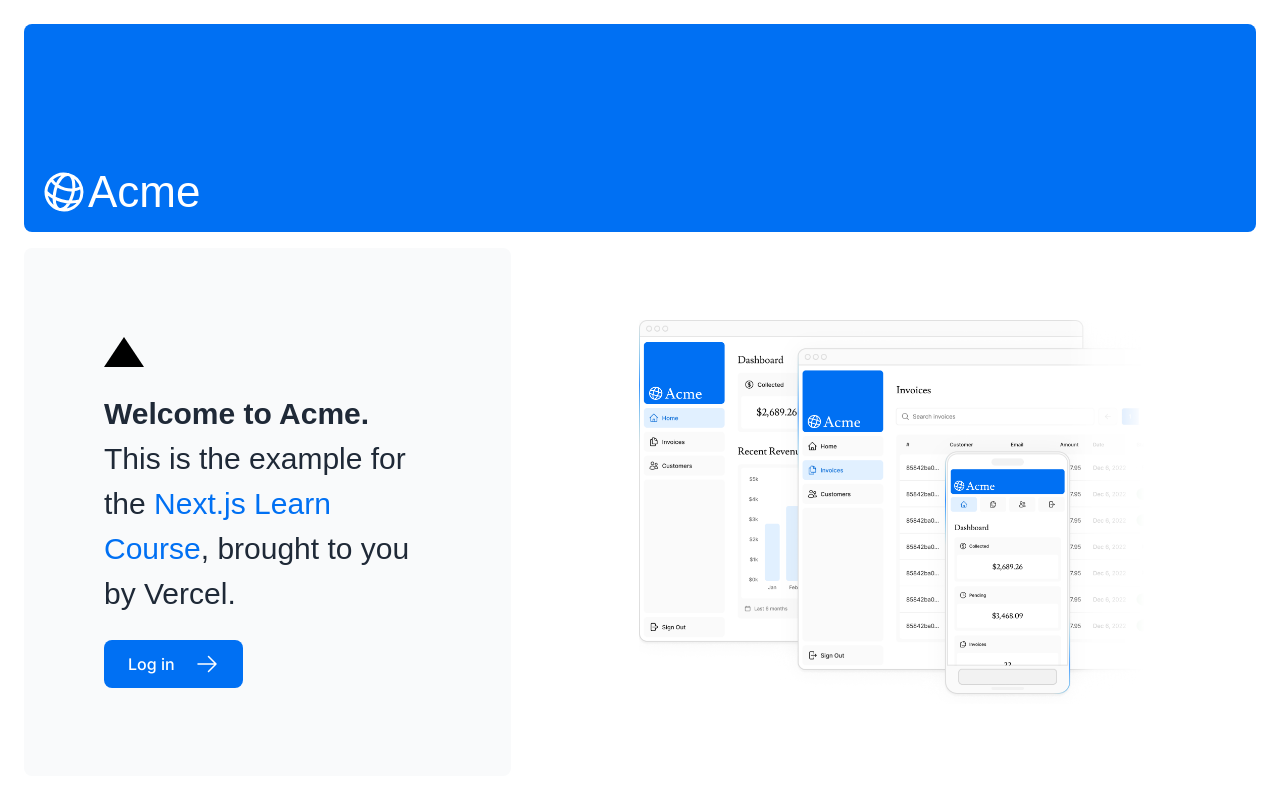
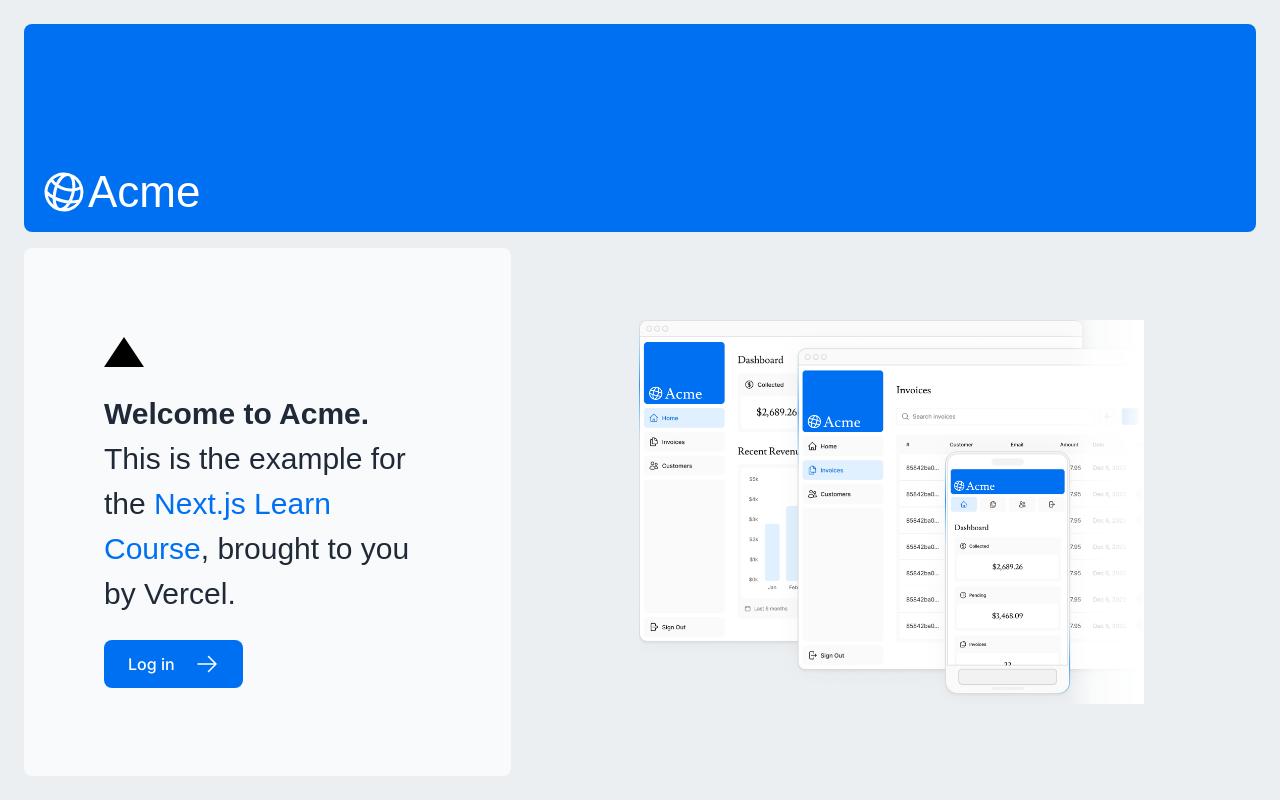
Before and after one commit to colorado-quinn/DozerMatch, a Next.js app in the folder nextjs-dashboard/: page / in a window 1280 px wide. Built offline with nearby package versions, Linux system fonts and the light colour scheme; a web font is replaced by a local one.

Commit message:
add initial mui theme

```diff
--- a/nextjs-dashboard/app/dashboard/search/page.tsx
+++ b/nextjs-dashboard/app/dashboard/search/page.tsx
@@ -14,10 +14,12 @@
   FormGroup,
   Slider,
   TextField,
+  Button,
 } from '@mui/material';
 import * as EmailValidator from 'email-validator';
 import { phone } from 'phone';
-import { Button } from '@/app/ui/button';
+// import { Button } from '@/app/ui/button';
+
 
 export default function Page() {
   const [includeSmall, setIncludeSmall] = useState(false);
@@ -169,8 +171,8 @@
       <DialogTitle>Request More Information</DialogTitle>
       <DialogContent>
         <DialogContentText>
-          Want more info on this {dozerMoreInfo?.makeName}{' '}
-          {dozerMoreInfo?.modelName}? We&apos;d love to hear from you!
+          Want more info on the {dozerMoreInfo?.makeName}{' '}
+          {dozerMoreInfo?.modelName}? We&apos;re here to help!
         </DialogContentText>
         <div className="moreInfoInput">
           <TextField
@@ -205,7 +207,8 @@
         </div>
       </DialogContent>
       <DialogActions sx={{ justifyContent: 'center' }}>
-        <Button onClick={handleDialogOk} className='bg-blue-600'>Request Info</Button>
+      {/* <Button onClick={handleDialogOk} className='bg-blue-600'>Request Info</Button> */}
+      <Button onClick={handleDialogOk} variant="contained">Request Info!</Button>
       </DialogActions>
     </Dialog>
   );
--- a/nextjs-dashboard/app/layout.tsx
+++ b/nextjs-dashboard/app/layout.tsx
@@ -1,5 +1,6 @@
 import '@/app/ui/global.css';
 import { inter } from '@/app/ui/fonts';
+import ThemeRegistry from './ui/ThemeRegistry';
 
 export default function RootLayout({
   children,
@@ -8,7 +9,9 @@
 }) {
   return (
     <html lang="en">
-      <body className={`${inter.className} antialiased`}>{children}</body>
+      <body className={`${inter.className} antialiased`}>
+        <ThemeRegistry>{children}</ThemeRegistry>
+      </body>
     </html>
   );
 }
--- /dev/null
+++ b/nextjs-dashboard/app/ui/EmotionCache.tsx
@@ -0,0 +1,99 @@
+'use client';
+import * as React from 'react';
+import createCache from '@emotion/cache';
+import { useServerInsertedHTML } from 'next/navigation';
+import { CacheProvider as DefaultCacheProvider } from '@emotion/react';
+import type { EmotionCache, Options as OptionsOfCreateCache } from '@emotion/cache';
+
+
+// TODO: understand this better
+// https://github.com/mui/material-ui/blob/master/examples/material-ui-nextjs-ts/
+
+
+export type NextAppDirEmotionCacheProviderProps = {
+  /** This is the options passed to createCache() from 'import createCache from "@emotion/cache"' */
+  options: Omit<OptionsOfCreateCache, 'insertionPoint'>;
+  /** By default <CacheProvider /> from 'import { CacheProvider } from "@emotion/react"' */
+  CacheProvider?: (props: {
+    value: EmotionCache;
+    children: React.ReactNode;
+  }) => React.JSX.Element | null;
+  children: React.ReactNode;
+};
+
+// Adapted from https://github.com/garronej/tss-react/blob/main/src/next/appDir.tsx
+export default function NextAppDirEmotionCacheProvider(props: NextAppDirEmotionCacheProviderProps) {
+  const { options, CacheProvider = DefaultCacheProvider, children } = props;
+
+  const [registry] = React.useState(() => {
+    const cache = createCache(options);
+    cache.compat = true;
+    const prevInsert = cache.insert;
+    let inserted: { name: string; isGlobal: boolean }[] = [];
+    cache.insert = (...args) => {
+      const [selector, serialized] = args;
+      if (cache.inserted[serialized.name] === undefined) {
+        inserted.push({
+          name: serialized.name,
+          isGlobal: !selector,
+        });
+      }
+      return prevInsert(...args);
+    };
+    const flush = () => {
+      const prevInserted = inserted;
+      inserted = [];
+      return prevInserted;
+    };
+    return { cache, flush };
+  });
+
+  useServerInsertedHTML(() => {
+    const inserted = registry.flush();
+    if (inserted.length === 0) {
+      return null;
+    }
+    let styles = '';
+    let dataEmotionAttribute = registry.cache.key;
+
+    const globals: {
+      name: string;
+      style: string;
+    }[] = [];
+
+    inserted.forEach(({ name, isGlobal }) => {
+      const style = registry.cache.inserted[name];
+
+      if (typeof style !== 'boolean') {
+        if (isGlobal) {
+          globals.push({ name, style });
+        } else {
+          styles += style;
+          dataEmotionAttribute += ` ${name}`;
+        }
+      }
+    });
+
+    return (
+      <React.Fragment>
+        {globals.map(({ name, style }) => (
+          <style
+            key={name}
+            data-emotion={`${registry.cache.key}-global ${name}`}
+            // eslint-disable-next-line react/no-danger
+            dangerouslySetInnerHTML={{ __html: style }}
+          />
+        ))}
+        {styles && (
+          <style
+            data-emotion={dataEmotionAttribute}
+            // eslint-disable-next-line react/no-danger
+            dangerouslySetInnerHTML={{ __html: styles }}
+          />
+        )}
+      </React.Fragment>
+    );
+  });
+
+  return <CacheProvider value={registry.cache}>{children}</CacheProvider>;
+}
--- /dev/null
+++ b/nextjs-dashboard/app/ui/ThemeRegistry.tsx
@@ -0,0 +1,18 @@
+'use client';
+import * as React from 'react';
+import { ThemeProvider } from '@mui/material/styles';
+import CssBaseline from '@mui/material/CssBaseline';
+import NextAppDirEmotionCacheProvider from './EmotionCache';
+import theme from './theme';
+
+export default function ThemeRegistry({ children }: { children: React.ReactNode }) {
+  return (
+    <NextAppDirEmotionCacheProvider options={{ key: 'mui' }}>
+      <ThemeProvider theme={theme}>
+        {/* CssBaseline kickstart an elegant, consistent, and simple baseline to build upon.*/}
+        <CssBaseline />
+        {children}
+      </ThemeProvider>
+    </NextAppDirEmotionCacheProvider>
+  );
+}
--- /dev/null
+++ b/nextjs-dashboard/app/ui/theme.ts
@@ -0,0 +1,40 @@
+
+import { Roboto } from 'next/font/google';
+import { createTheme } from '@mui/material/styles';
+
+const roboto = Roboto({
+  weight: ['300', '400', '500', '700'],
+  subsets: ['latin'],
+  display: 'swap',
+});
+
+const theme = createTheme({
+  palette: {
+    mode: 'light',
+    primary: {
+      main: '#ffb300',
+    },
+    secondary: {
+      main: '#1976d2',
+    },
+    background: {
+      default: '#eceff1',
+    },
+  },
+  typography: {
+    fontFamily: roboto.style.fontFamily,
+  },
+  components: {
+    MuiAlert: {
+      styleOverrides: {
+        root: ({ ownerState }) => ({
+          ...(ownerState.severity === 'info' && {
+            backgroundColor: '#60a5fa',
+          }),
+        }),
+      },
+    },
+  },
+});
+
+export default theme;
--- a/nextjs-dashboard/package.json
+++ b/nextjs-dashboard/package.json
@@ -8,10 +8,12 @@
     "start": "next start"
   },
   "dependencies": {
+    "@emotion/cache": "^11.11.0",
     "@emotion/react": "^11.11.1",
     "@emotion/styled": "^11.11.0",
     "@heroicons/react": "^2.0.18",
     "@mui/material": "^5.15.1",
+    "@mui/material-nextjs": "^5.15.0",
     "@tailwindcss/forms": "^0.5.7",
     "@types/node": "20.5.7",
     "@vercel/postgres": "^0.5.0",
```
Also changed, not shown: 1 other file (tests, documents, lock files or other folders).
